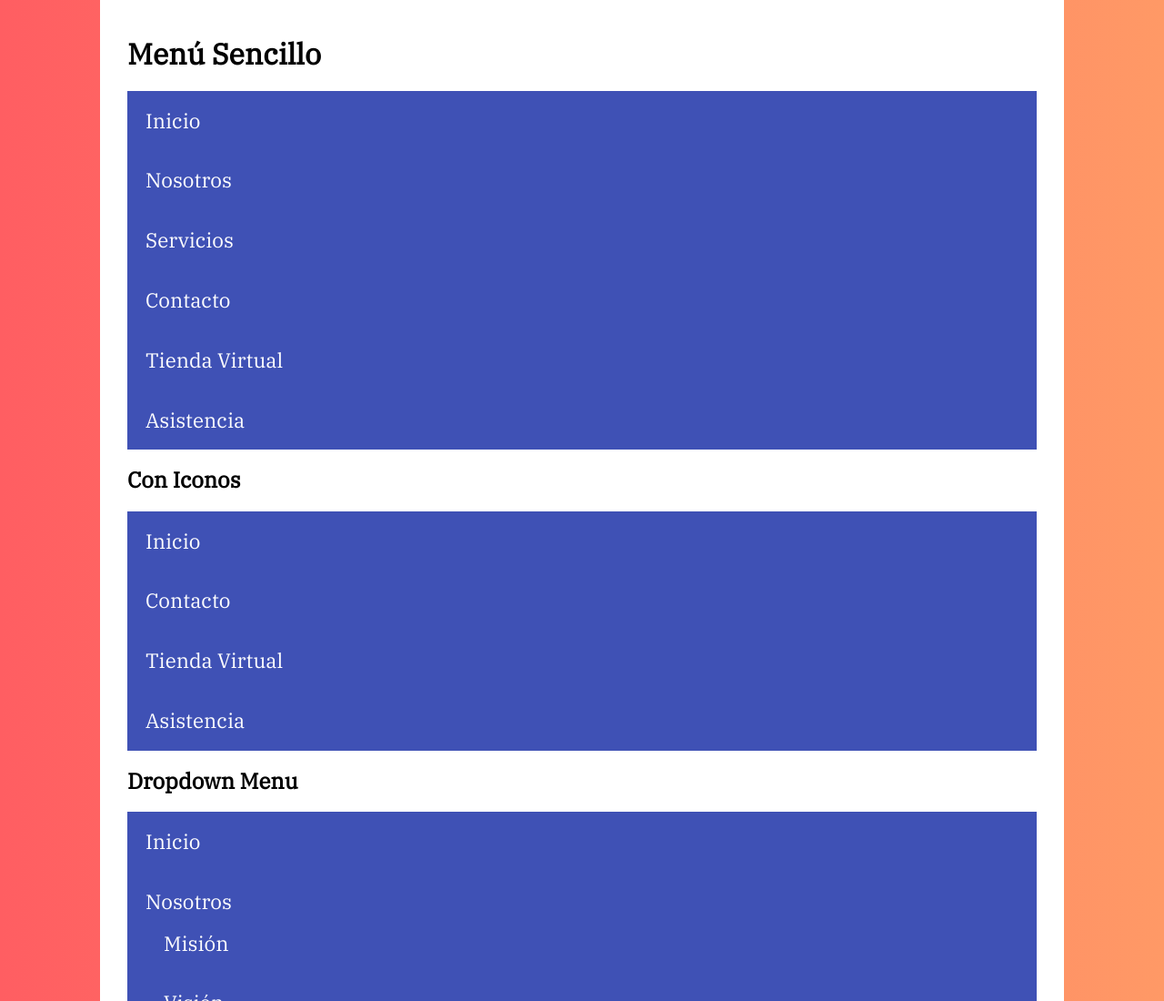
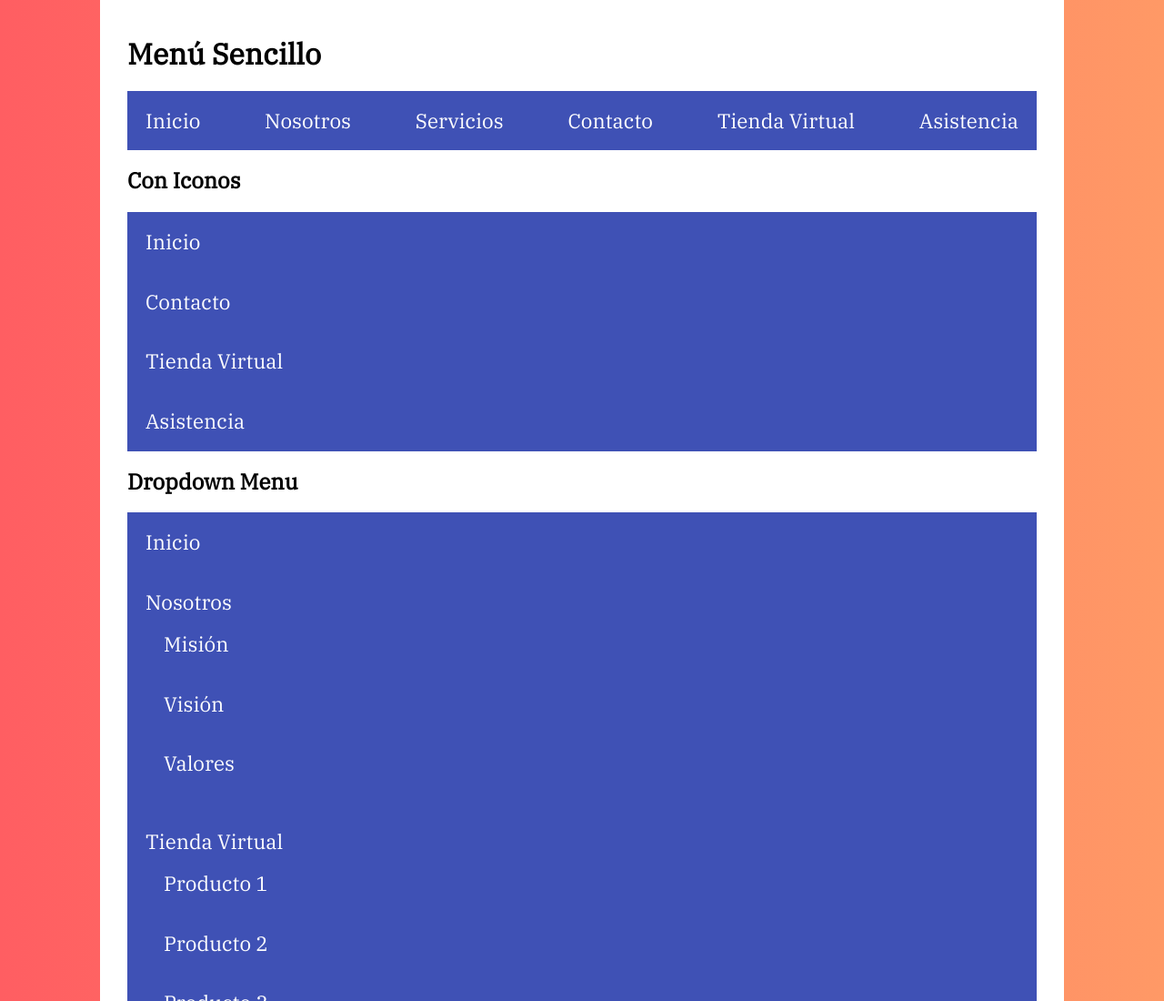
Before and after one commit to jcarlosj/CSSGrid-Flexbox-2-Menues-U-JPdTV, a plain HTML site: page index.html in a window 1280 px wide. Shown: the top 1100 px of the page at 91% size. Drawn offline with nearby package versions, Linux system fonts and the light colour scheme.

Commit message:
+ Style & Media Queries (Mobile First): Menú Sencillo

```diff
--- a/css/style.css
+++ b/css/style.css
@@ -34,3 +34,22 @@ nav ul a {
     font-size: 1.4rem;
     text-decoration: none;
 }
+
+/* Menú Sencillo */
+nav.sencillo ul {
+   display: flex;
+   flex-direction: column;    /* Mobile First */
+   justify-content: space-between;
+}
+nav.sencillo ul li {
+   text-align: center;
+   margin-bottom: .5rem;
+}
+@media screen and ( min-width: 768px ) {
+   nav.sencillo ul {
+      flex-direction: row;
+   }
+   nav.sencillo ul li {
+      margin-bottom: 0;
+   }
+}
```
